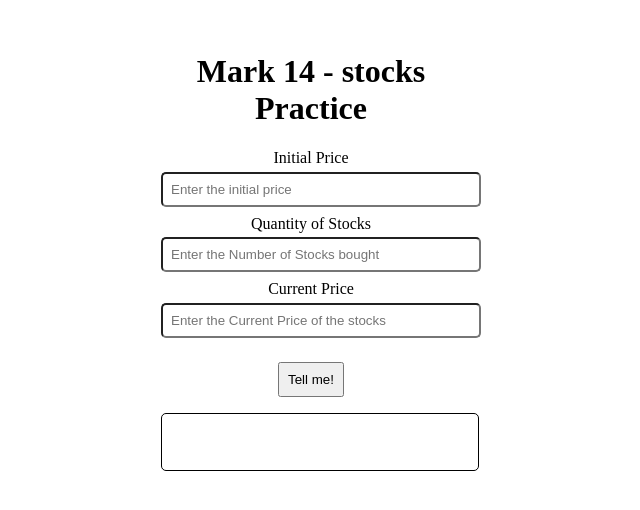
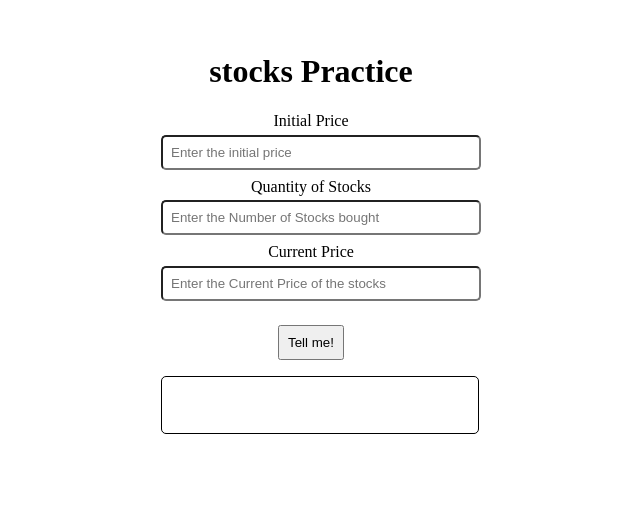
Before and after one commit to atmanishk/profit-or-loss, a plain HTML site: page index.html in a window 1280 px wide. Shown: the whole page, without its empty margins (329-969 px from the left). Drawn offline with Linux system fonts and the light colour scheme.

Commit message:
Update index.html

```diff
--- a/index.html
+++ b/index.html
@@ -4,11 +4,11 @@
     <meta charset="UTF-8">
     <meta http-equiv="X-UA-Compatible" content="IE=edge">
     <meta name="viewport" content="width=device-width, initial-scale=1.0">
-    <title>Mark 14 </title>
+    <title>Stocks Practice </title>
     <link rel="stylesheet" href="style.css">
 </head>
 <body>
-    <h1>Mark 14 - stocks Practice</h1>
+    <h1>stocks Practice</h1>
 
     <main>
         <label for="initial-price">Initial Price
```
